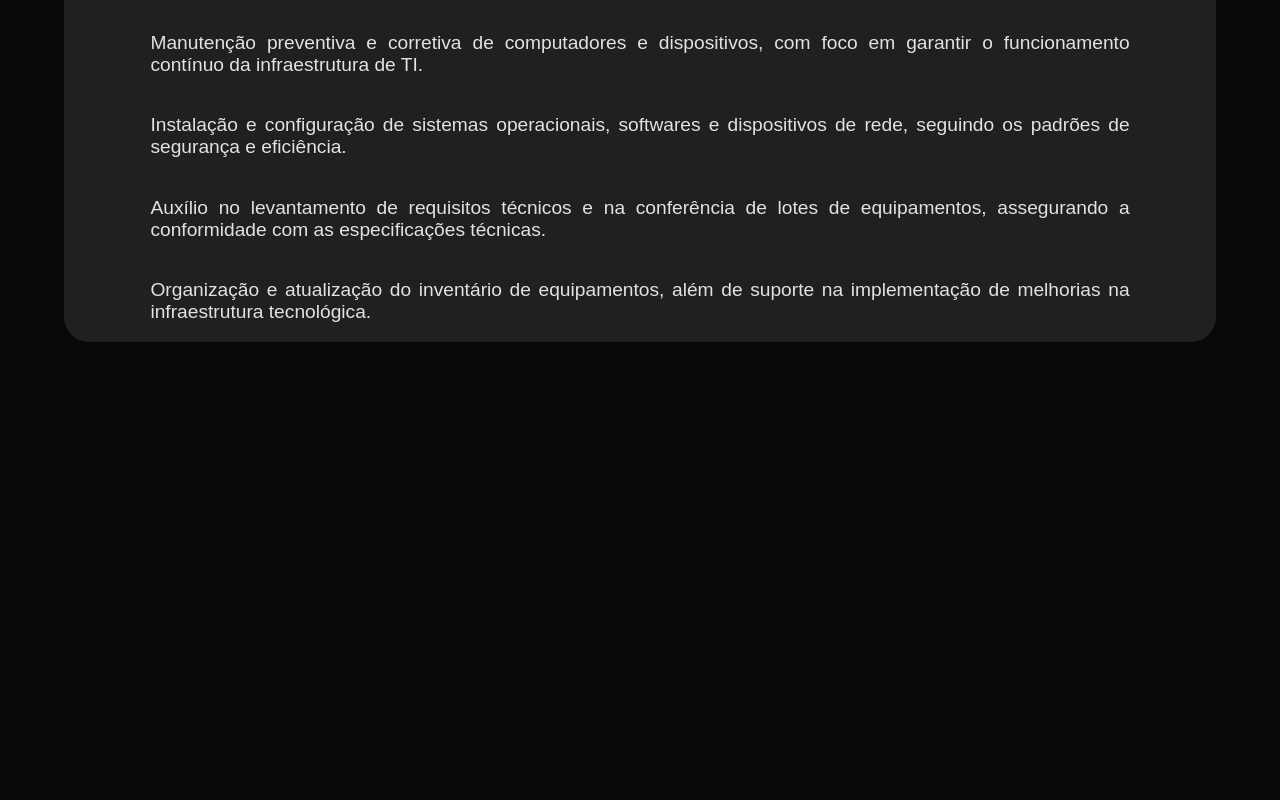
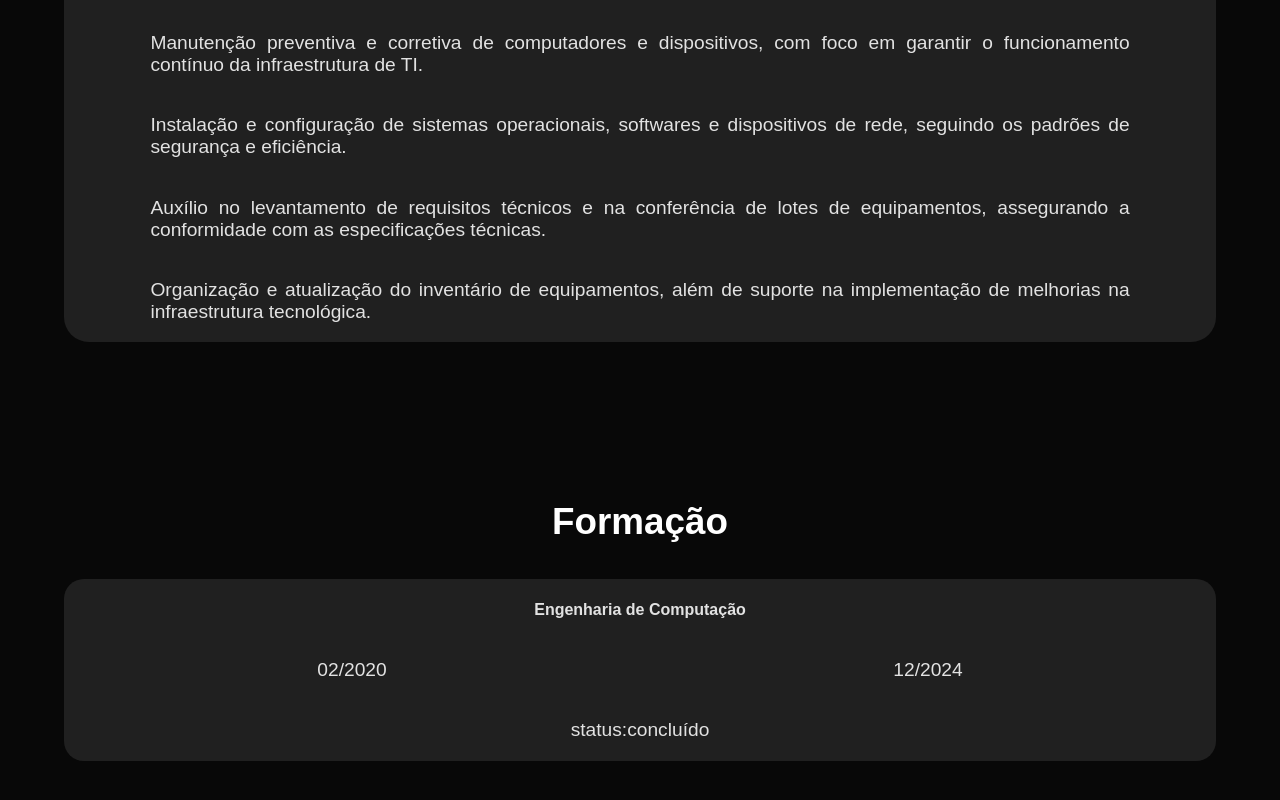
Before and after one commit to GuilhermeSavan/Portifolio, a React (Create React App) app in the folder react-portfolio/: page / in a window 1280 px wide. Shown: the part 1477-2277 px from the top of the page. Built offline with nearby package versions, Linux system fonts and the light colour scheme.

Commit message:
add basic of degrees

```diff
--- a/react-portfolio/src/components/experience/Experience.js
+++ b/react-portfolio/src/components/experience/Experience.js
@@ -31,7 +31,7 @@ const experiences = [
 
 const Experience = () => {
   return (
-    <section>
+    <section className="container" id="experience">
       <h3>Experiencias</h3>
         {experiences.map((experiences, index) => (
       <div key={index} className="experience_container">
--- a/react-portfolio/src/components/formation/Desgrees.js
+++ b/react-portfolio/src/components/formation/Desgrees.js
@@ -1,12 +1,28 @@
 import React from "react";
 import './degrees.css'
 
-const Degrees = () => {
+
+const degrees = [{title: "Engenharia de Computação",
+   start_date:"02/2020", end_date:"12/2024", status:"concluído"}]
+
+const Degree = () => {
   return (
-    <section className="container">
-
+    <section className="container" id="formation">
+      <h3>Formação</h3>
+      {degrees.map((degrees, index) => (
+      <div key={index} className="degree_container">
+        <h4>{degrees.title}</h4>
+        <div className="div_date">
+          <p>{degrees.start_date}</p>
+          <p>{degrees.end_date}</p>
+        </div>
+        <div className="status">
+          <p>status:{degrees.status}</p>
+        </div>
+      </div>
+      ))}
     </section>
   )
 }
 
-export default Degrees
+export default Degree
--- a/react-portfolio/src/components/formation/degrees.css
+++ b/react-portfolio/src/components/formation/degrees.css
@@ -0,0 +1,14 @@
+.degree_container {
+  display: flex;
+  flex-direction: column;
+  justify-self: center;
+  align-items: center;
+  width: 90%;
+  height: 50%;
+  background-color: var(--black);
+  border-radius: 20px;
+}
+
+.degree_container h4 {
+  color: var(--light-grey);
+}
--- a/react-portfolio/src/index.css
+++ b/react-portfolio/src/index.css
@@ -5,12 +5,22 @@ body {
   font-family: 'Montserrat', sans-serif;
 }
 
-/*code {
-}*/
+/* secondary variants
+--secondary-dark: #0E1243;
+--secondary-med-dark:#292E6E;
+--secondary-light-one:#525899;
+--secondary-light-two:#898EC3;
+--secondary-background:#020633;
+*/
 
 :root {
   --white: #FFFFFF;
   --secondary: #2980FF;
+  --secondary-dark: #0E1243;
+  --secondary-med-dark:#292E6E;
+  --secondary-light-one:#525899;
+  --secondary-light-two:#898EC3;
+  --secondary-background:#020633;
   --black: #202020;
   --full-black: #080808;
   --average-grey: #5e5e5e;
```
